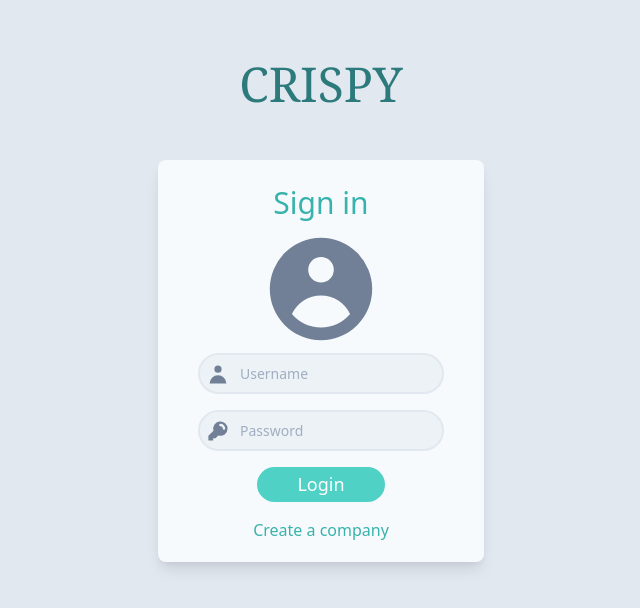
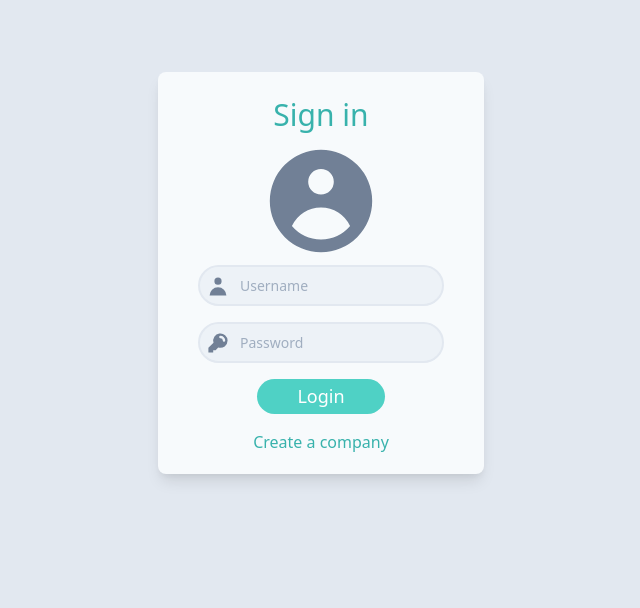
Before and after one commit to caioportela/crispy-employees, a Vue app in the folder client/: page /signin#/signin in a window 1280 px wide. Shown: the top 608 px of the page, without its empty margins (319-959 px from the left). Built offline with nearby package versions, Linux system fonts and the light colour scheme.

Commit message:
feat: change app html structure

```diff
--- a/client/src/App.vue
+++ b/client/src/App.vue
@@ -1,11 +1,5 @@
 <template>
-  <div class="min-h-screen h-screen text-gray-800 bg-gray-300 pt-12">
-    <h6 class="text-center font-serif text-5xl text-teal-700">
-      CRISPY
-    </h6>
-
-    <div class="flex justify-center">
-      <router-view/>
-    </div>
+  <div class="min-h-screen h-screen flex flex-col items-center text-gray-800 bg-gray-300 py-8 px-12">
+    <router-view/>
   </div>
 </template>
```
